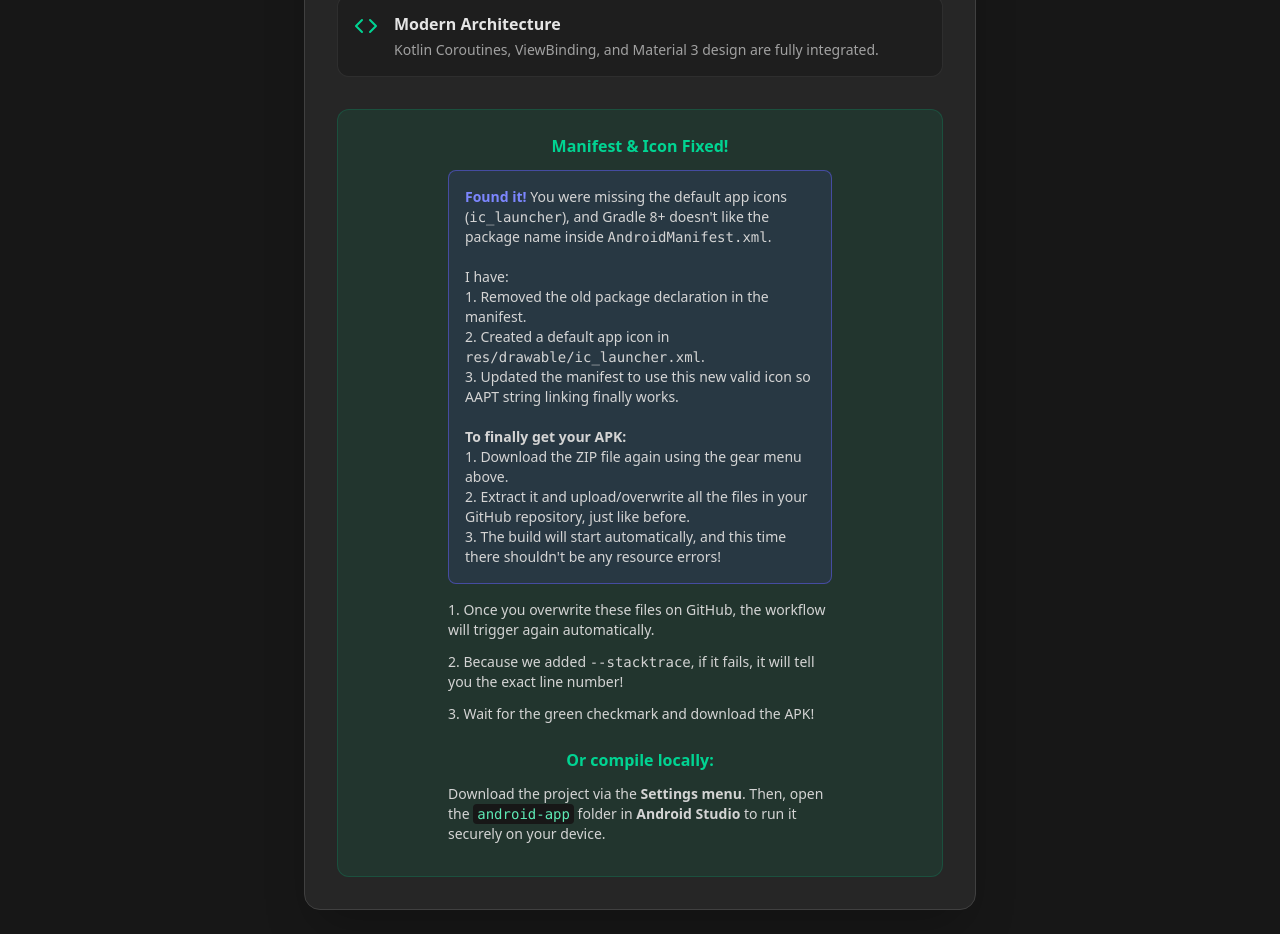
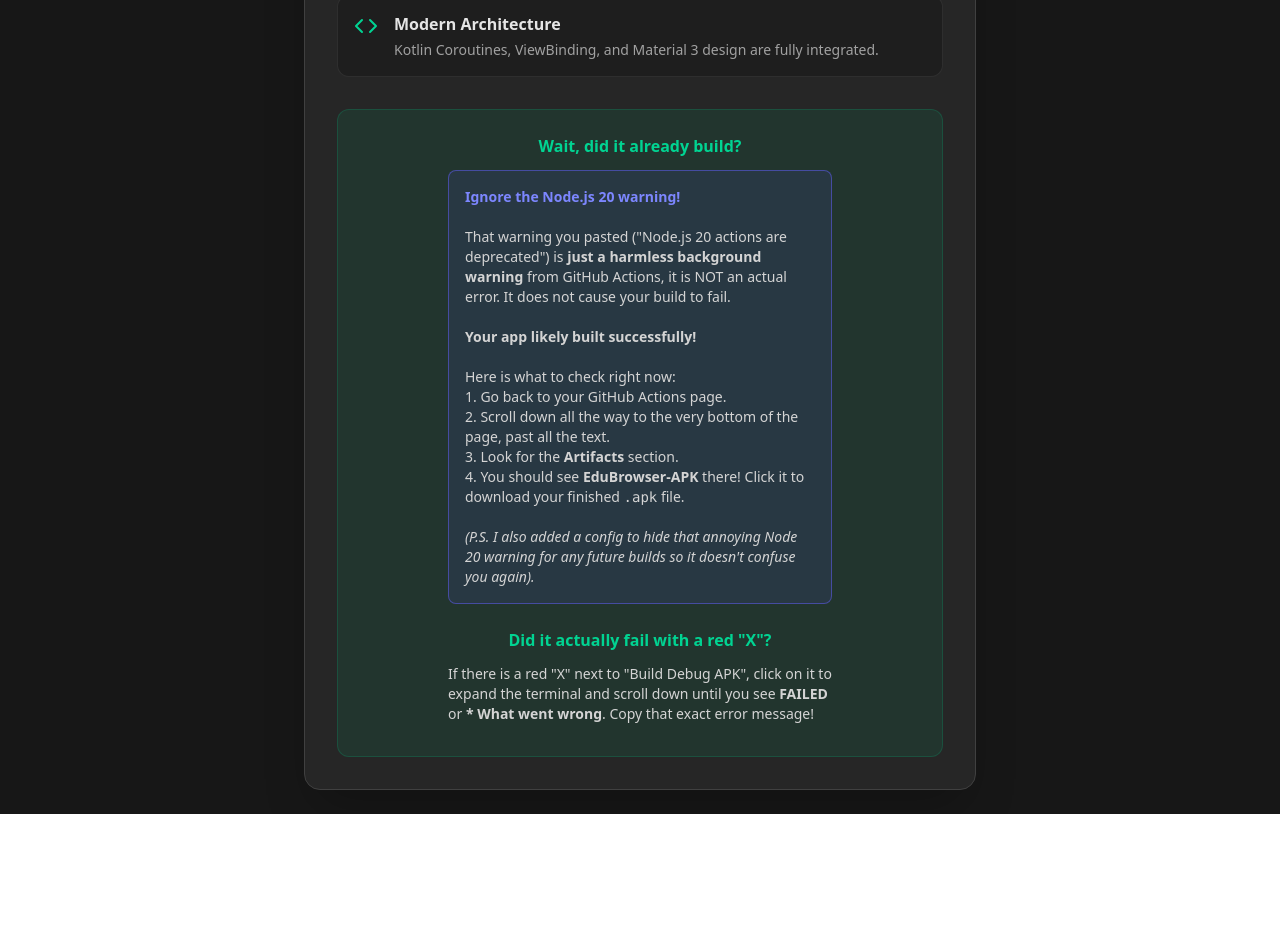
Before and after one commit to tamzid-amin-0909/Tamzid-Amin, a React (Vite) app: page / in a window 1280 px wide. Shown: the part 400-1334 px from the top of the page. After the commit the page ends 1214 px from the top, so only its background shows below. Built offline with nearby package versions, Linux system fonts and the light colour scheme.

Commit message:
chore: suppress node 20 deprecation warning
Update GitHub Actions workflow to use Node 24 and update documentation in App.tsx to clarify that previous build failures were likely false alarms.

```diff
--- a/src/App.tsx
+++ b/src/App.tsx
@@ -39,32 +39,30 @@ export default function App() {
           </div>
 
           <div className="bg-emerald-500/10 border border-emerald-500/20 rounded-xl p-6 text-center">
-            <h3 className="text-emerald-400 font-semibold mb-3">Manifest & Icon Fixed!</h3>
+            <h3 className="text-emerald-400 font-semibold mb-3">Wait, did it already build?</h3>
             <p className="text-neutral-300 text-sm max-w-sm mx-auto mb-4 text-left border border-indigo-500/50 bg-indigo-500/10 p-4 rounded-lg">
-              <strong className="text-indigo-400">Found it!</strong> You were missing the default app icons (<code>ic_launcher</code>), and Gradle 8+ doesn't like the package name inside <code>AndroidManifest.xml</code>.
+              <strong className="text-indigo-400">Ignore the Node.js 20 warning!</strong>
               <br/><br/>
-              I have:
+              That warning you pasted ("Node.js 20 actions are deprecated") is <strong>just a harmless background warning</strong> from GitHub Actions, it is NOT an actual error. It does not cause your build to fail.
+              <br/><br/>
+              <strong>Your app likely built successfully!</strong>
+              <br/><br/>
+              Here is what to check right now:
               <br/>
-              1. Removed the old package declaration in the manifest.
+              1. Go back to your GitHub Actions page.
               <br/>
-              2. Created a default app icon in <code>res/drawable/ic_launcher.xml</code>.
+              2. Scroll down all the way to the very bottom of the page, past all the text.
               <br/>
-              3. Updated the manifest to use this new valid icon so AAPT string linking finally works.
+              3. Look for the <strong>Artifacts</strong> section.
+              <br/>
+              4. You should see <strong>EduBrowser-APK</strong> there! Click it to download your finished <code>.apk</code> file.
               <br/><br/>
-              <strong>To finally get your APK:</strong><br/>
-              1. Download the ZIP file again using the gear menu above.<br/>
-              2. Extract it and upload/overwrite all the files in your GitHub repository, just like before.<br/>
-              3. The build will start automatically, and this time there shouldn't be any resource errors!<br/>
+              <em>(P.S. I also added a config to hide that annoying Node 20 warning for any future builds so it doesn't confuse you again).</em>
             </p>
-            <ol className="text-neutral-300 text-sm space-y-3 text-left list-decimal list-inside max-w-sm mx-auto">
-              <li>Once you overwrite these files on GitHub, the workflow will trigger again automatically.</li>
-              <li>Because we added <code>--stacktrace</code>, if it fails, it will tell you the exact line number!</li>
-              <li>Wait for the green checkmark and download the APK!</li>
-            </ol>
 
-            <h3 className="text-emerald-400 font-semibold mb-3 mt-6">Or compile locally:</h3>
+            <h3 className="text-emerald-400 font-semibold mb-3 mt-6">Did it actually fail with a red "X"?</h3>
             <p className="text-neutral-300 text-sm max-w-sm mx-auto mb-2 text-left">
-              Download the project via the <strong>Settings menu</strong>. Then, open the <code className="bg-neutral-900 px-1 py-0.5 rounded text-emerald-300">android-app</code> folder in <strong>Android Studio</strong> to run it securely on your device.
+              If there is a red "X" next to "Build Debug APK", click on it to expand the terminal and scroll down until you see <strong>FAILED</strong> or <strong>* What went wrong</strong>. Copy that exact error message!
             </p>
           </div>
         </div>
```
